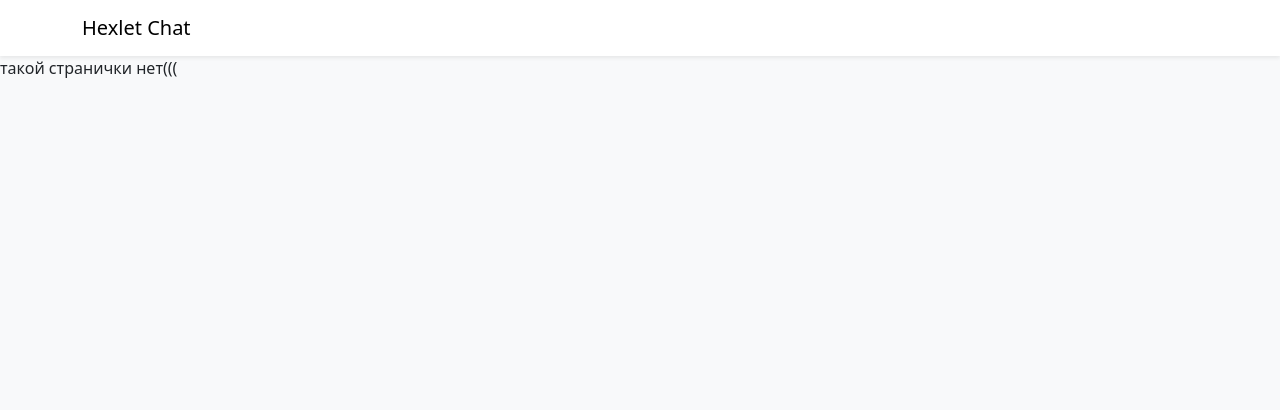
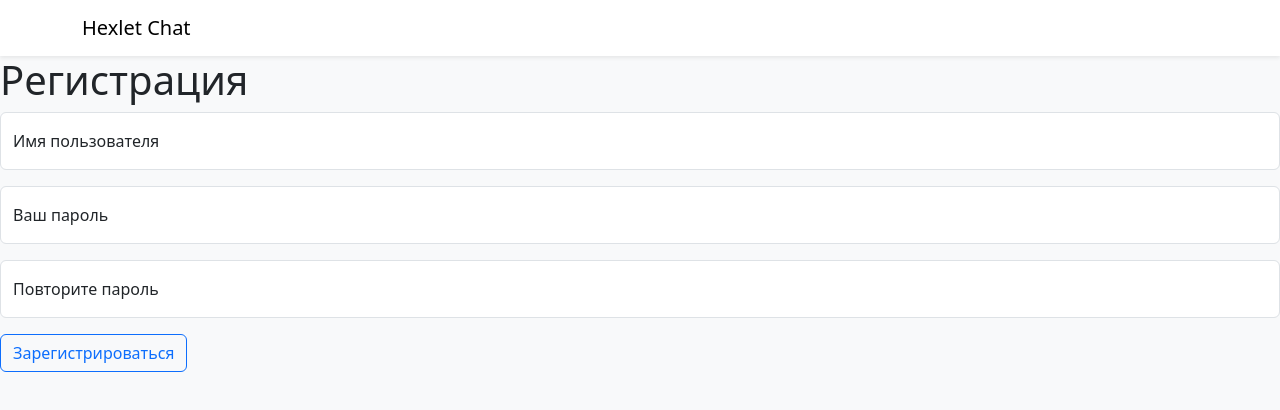
Before and after one commit to nofcngway/frontend-project-12, a React (Vite) app in the folder frontend/: page /signup in a window 1280 px wide. Shown: the top 410 px of the page. Built offline with nearby package versions, Linux system fonts and the light colour scheme.

Commit message:
step 7: completed

```diff
--- a/frontend/src/App.jsx
+++ b/frontend/src/App.jsx
@@ -2,14 +2,16 @@ import { Route, Routes, BrowserRouter } from "react-router-dom"
 import LoginPage from "./pages/LoginPage.jsx";
 import NotFoundPage from "./pages/NotFoundPage.jsx";
 import MainPage from "./pages/MainPage.jsx";
-import NavBar from "./components/NavBar/NavBar.jsx";
+import Header from "./components/Header/Header.jsx";
+import SignupPage from "./pages/SignupPage.jsx";
 
 function App() {
   return (
     <BrowserRouter>
       <div className="d-flex flex-column h-100">
-        <NavBar />
+        <Header />
         <Routes>
+          <Route path="/signup" element={<SignupPage />} />
           <Route path="/login" element={<LoginPage />} />
           <Route path="/" element={<MainPage />} />
           <Route path="*" element={<NotFoundPage />} />
--- a/frontend/src/components/NavBar/NavBar.jsx
+++ b/frontend/src/components/Header/Header.jsx
@@ -5,7 +5,7 @@ import { useDispatch, useSelector } from "react-redux";
 import { logout } from "../../store/slices/authSlice";
 import { useNavigate } from "react-router-dom";
 
-const NavBar = () => {
+const Header = () => {
   const dispatch = useDispatch();
   const navigate = useNavigate();
   const isAuthenticated = useSelector(state => state.auth.isAuthenticated);
@@ -27,4 +27,4 @@ const NavBar = () => {
   )
 };
 
-export default NavBar;
+export default Header;
--- a/frontend/src/pages/LoginPage.jsx
+++ b/frontend/src/pages/LoginPage.jsx
@@ -22,7 +22,10 @@ const LoginPage = () => {
       <div>
         <h1>Войти</h1>
         <Formik
-          initialValues={{ username: "", password: "" }}
+          initialValues={{
+            username: "",
+            password: "",
+          }}
           validationSchema={loginSchema}
           onSubmit={async (values, { setSubmitting, setStatus }) => {
             setStatus(null);
@@ -69,6 +72,7 @@ const LoginPage = () => {
               <FloatingLabel
                 controlId="floatingPassword"
                 label="Пароль"
+                className="mb-3"
               >
                 <Form.Control
                   as={Field}
@@ -92,6 +96,12 @@ const LoginPage = () => {
             </FormikForm>
           )}
         </Formik>
+        <div>
+          <div className='text-center'>
+            <span>Нет аккаунта?</span>
+            <a href="/signup">Регистрация</a>
+          </div>
+        </div>
       </div>
 
     );
--- /dev/null
+++ b/frontend/src/pages/SignupPage.jsx
@@ -0,0 +1,120 @@
+import { Formik } from 'formik';
+import { Form, Button, FloatingLabel } from 'react-bootstrap';
+import { signupUser } from "../api/auth.js";
+import { useDispatch } from "react-redux";
+import { useNavigate } from "react-router-dom";
+import { setCredentials } from "../store/slices/authSlice.js";
+import { signupSchema } from "../schemas/validationSchema.js";
+import Alert from "react-bootstrap/Alert";
+
+const Signup = () => {
+  const navigate = useNavigate();
+  const dispatch = useDispatch();
+
+  return (
+    <div>
+      <h1>Регистрация</h1>
+      <Formik
+        initialValues={{
+          username: '',
+          password: '',
+          confirmPassword: '',
+        }}
+        validationSchema={signupSchema}
+        onSubmit={async (values, { setSubmitting, setStatus }) => {
+          setStatus(null);
+          try {
+            const data = await signupUser(values.username, values.password);
+            dispatch(setCredentials({
+              token: data.token,
+              username: values.username,
+            }));
+            navigate("/");
+          } catch (err) {
+            if (err.response.status === 409) {
+              setStatus('Такой пользователь уже существует');
+            }
+          } finally {
+            setSubmitting(false);
+          }
+        }}
+      >
+        {({ isSubmitting, handleSubmit, handleChange, handleBlur, values, touched, errors, status  }) => (
+          <Form onSubmit={handleSubmit}>
+            {status && (
+              <Alert variant="danger" className="mb-3">
+                {status}
+              </Alert>
+            )}
+            <FloatingLabel
+              controlId="floatingUsername"
+              label="Имя пользователя"
+              className="mb-3"
+            >
+              <Form.Control
+                name="username"
+                type="text"
+                placeholder="от 3 до 20 символов"
+                value={values.username}
+                onChange={handleChange}
+                onBlur={handleBlur}
+                isInvalid={touched.username && !!errors.username}
+              />
+              <Form.Control.Feedback type='invalid'>
+                {String(errors.username)}
+              </Form.Control.Feedback>
+            </FloatingLabel>
+
+            <FloatingLabel
+              controlId="floatingPassword"
+              label="Ваш пароль"
+              className="mb-3"
+            >
+              <Form.Control
+                name="password"
+                type="password"
+                placeholder="Не менее 6 символов"
+                value={values.password}
+                onChange={handleChange}
+                onBlur={handleBlur}
+                isInvalid={touched.password && !!errors.password}
+              />
+              <Form.Control.Feedback type='invalid'>
+                {String(errors.password)}
+              </Form.Control.Feedback>
+            </FloatingLabel>
+
+            <FloatingLabel
+              controlId="floatingCheckPassword"
+              label="Повторите пароль"
+              className="mb-3"
+            >
+              <Form.Control
+                name="confirmPassword"
+                type="password"
+                placeholder="пароли должны совпадать"
+                value={values.confirmPassword}
+                onChange={handleChange}
+                onBlur={handleBlur}
+                isInvalid={touched.confirmPassword && !!errors.confirmPassword}
+              />
+              <Form.Control.Feedback type='invalid'>
+                {String(errors.confirmPassword)}
+              </Form.Control.Feedback>
+            </FloatingLabel>
+
+            <Button
+              variant="outline-primary"
+              type="submit"
+              disabled={isSubmitting}
+            >
+              Зарегистрироваться
+            </Button>
+          </Form>
+        )}
+      </Formik>
+    </div>
+  );
+}
+
+export default Signup;
--- a/frontend/src/schemas/validationSchema.js
+++ b/frontend/src/schemas/validationSchema.js
@@ -1,22 +1,15 @@
 import * as Yup from "yup";
 
-// export const signupSchema = Yup.object({
-//
-// })
+export const signupSchema = Yup.object({
+  username: Yup.string().min(3, 'Минимум 3 символа').max(20, 'Максимум 20 символов').required('Обязательное поле'),
+  password: Yup.string().min(6, 'Минимум 6 символов').required('Обязательное поле'),
+  confirmPassword: Yup.string().oneOf([Yup.ref('password'), null], 'Пароли должны совпадать').required('Обязательное поле'),
+})
 
 export const loginSchema = Yup.object({
   username: Yup.string().required('Введите юзернейм'),
   password: Yup.string().required('Введите пароль'),
 });
-
-// export const channelSchema = Yup.object({
-//   name: Yup.string()
-//     .min(3, 'От 3 до 20 символов')
-//     .max(20, 'От 3 до 20 символов')
-//     .test('unique', 'Название канала должно быть уникальным', (value) => {
-//       return !channelNames.includes(value);
-//     })
-// })
 
 export const channelSchema = (existingNames) => Yup.object({
   name: Yup.string()
```
